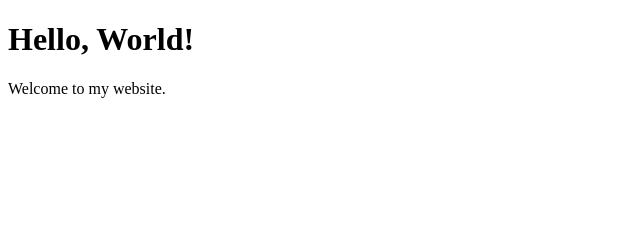
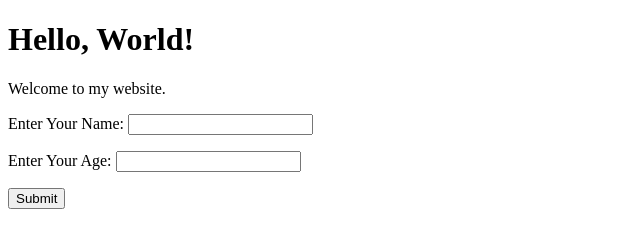
Before and after one commit to AgieMac/web_dev, a plain HTML site: page index.html in a window 1280 px wide. Shown: the whole page, without its empty margins (0-640 px from the left). Drawn offline with Linux system fonts and the light colour scheme.

Commit message:
Added a form

```diff
--- a/index.html
+++ b/index.html
@@ -16,6 +16,17 @@
         <h1>Hello, World!</h1>
 
         <p>Welcome to my website.</p>
+        <form method="POST">
+            <p>
+                <label>Enter Your Name:</label>
+                <input type="text" name="name">
+            </p>
+            <p>
+                <label>Enter Your Age:</label>
+                <input type="number" name="age">
+            </p>
+            <input type="submit" value="Submit">
+        </form>
 
         <script src="" async defer></script>
     </body>
```
